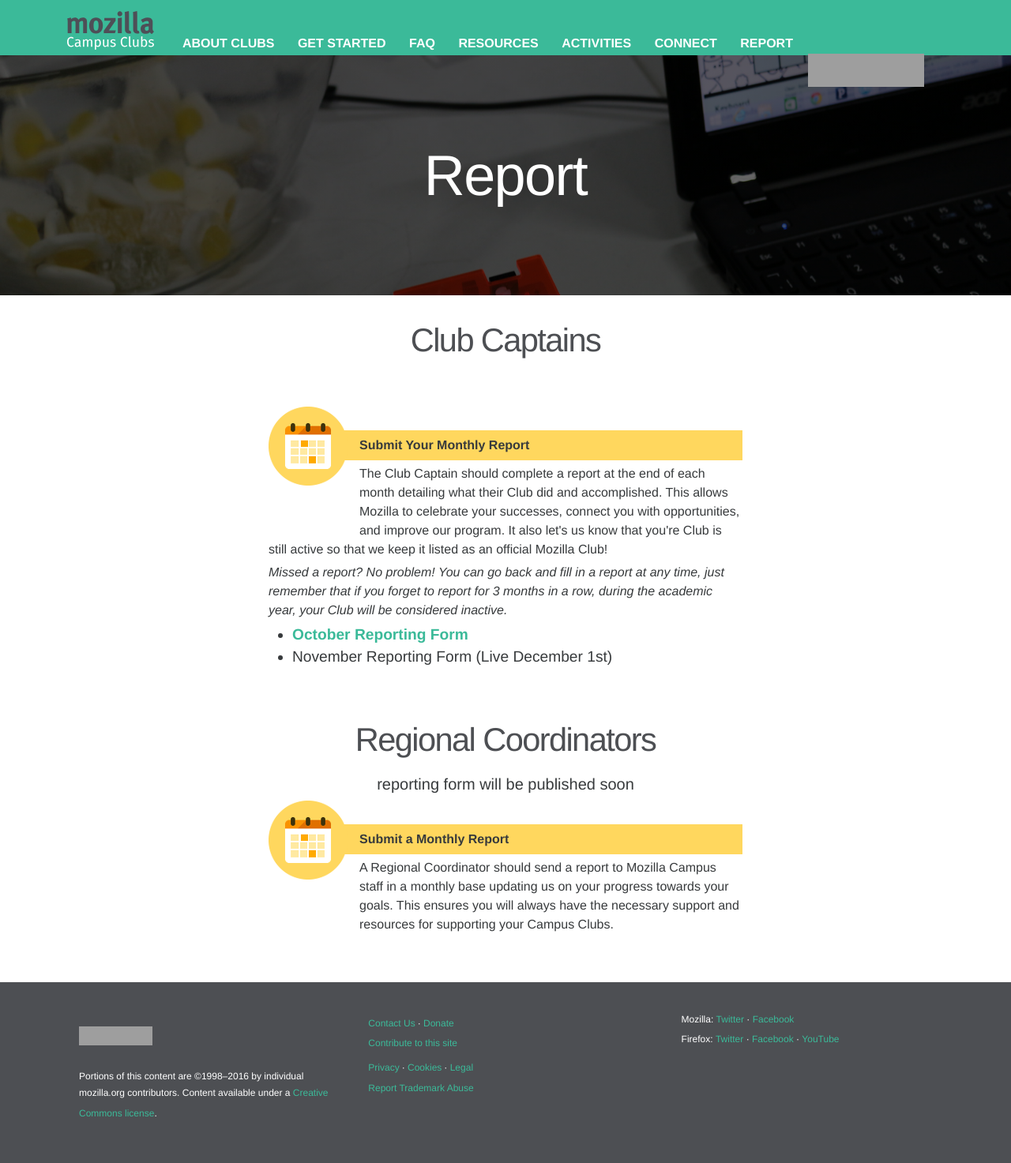
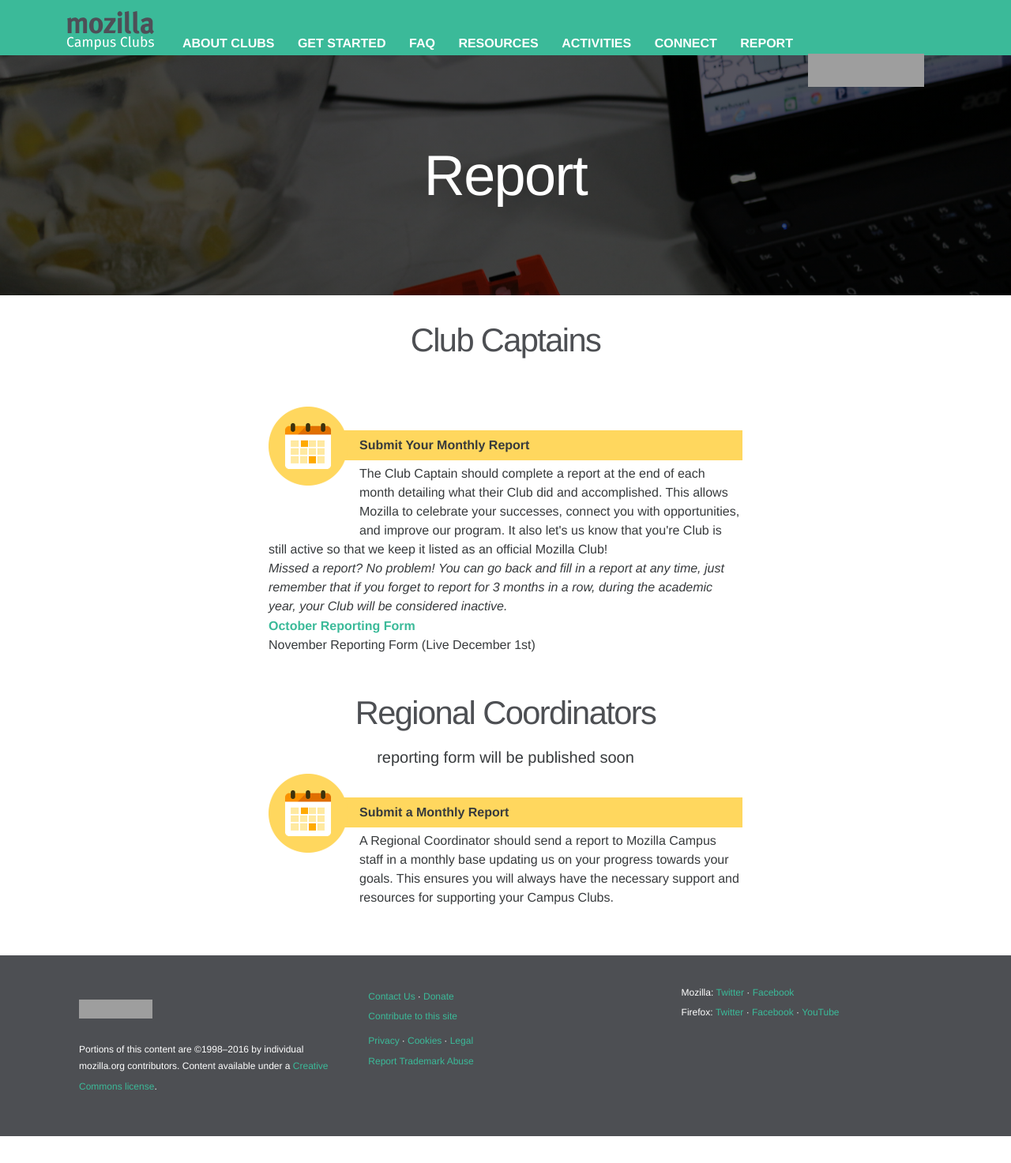
Before and after one commit to mozilla/mozilla-campus-clubs, a Jekyll site: the page built from _pages/report.md, in a window 1280 px wide. Shown: the whole page at 79% size. Built offline with Jekyll 4.4.1, drawn with Linux system fonts in a browser that asks for light colours; some web fonts are replaced; after the commit the page ends 1439 px from its top, so only the background shows below that; grey boxes are pictures that could not be loaded.

Commit message:
Trying again to fix!

```diff
--- a/_pages/report.md
+++ b/_pages/report.md
@@ -16,14 +16,13 @@ ref: resources
   <img src="/static/img/calendar.png" alt="">
   <div class="head-link">Submit Your Monthly Report</div>
   <span>
-  The Club Captain should complete a report at the end of each month detailing what their Club did and accomplished. This allows Mozilla to celebrate your successes, connect you with opportunities, and improve our program. It also let's us know that you're Club is still active so that we keep it listed as an official Mozilla Club!  </span>
-<span>
-  <i>Missed a report? No problem! You can go back and fill in a report at any time, just remember that if you forget to report for 3 months in a row, during the academic year, your Club will be considered inactive.</i> </span>
-  <span>
-  <ul>
-  <li> <a href="https://docs.google.com/a/mozilla.com/forms/d/e/1FAIpQLSfPkMDBxu72xqBtO3ooKThNdn7o7diioMUOnjjBKenuVN3K6w/viewform">October Reporting Form</a></li>
-  <li> November Reporting Form (Live December 1st)</li>
-  </ul>
+  The Club Captain should complete a report at the end of each month detailing what their Club did and accomplished. This allows Mozilla to celebrate your successes, connect you with opportunities, and improve our program. It also let's us know that you're Club is still active so that we keep it listed as an official Mozilla Club!
+  <br>
+  <i>Missed a report? No problem! You can go back and fill in a report at any time, just remember that if you forget to report for 3 months in a row, during the academic year, your Club will be considered inactive.</i>
+  <br>
+  <a href="https://docs.google.com/a/mozilla.com/forms/d/e/1FAIpQLSfPkMDBxu72xqBtO3ooKThNdn7o7diioMUOnjjBKenuVN3K6w/viewform">October Reporting Form</a>
+  <br>
+  November Reporting Form (Live December 1st)
   </span>
 </div>
 
```
